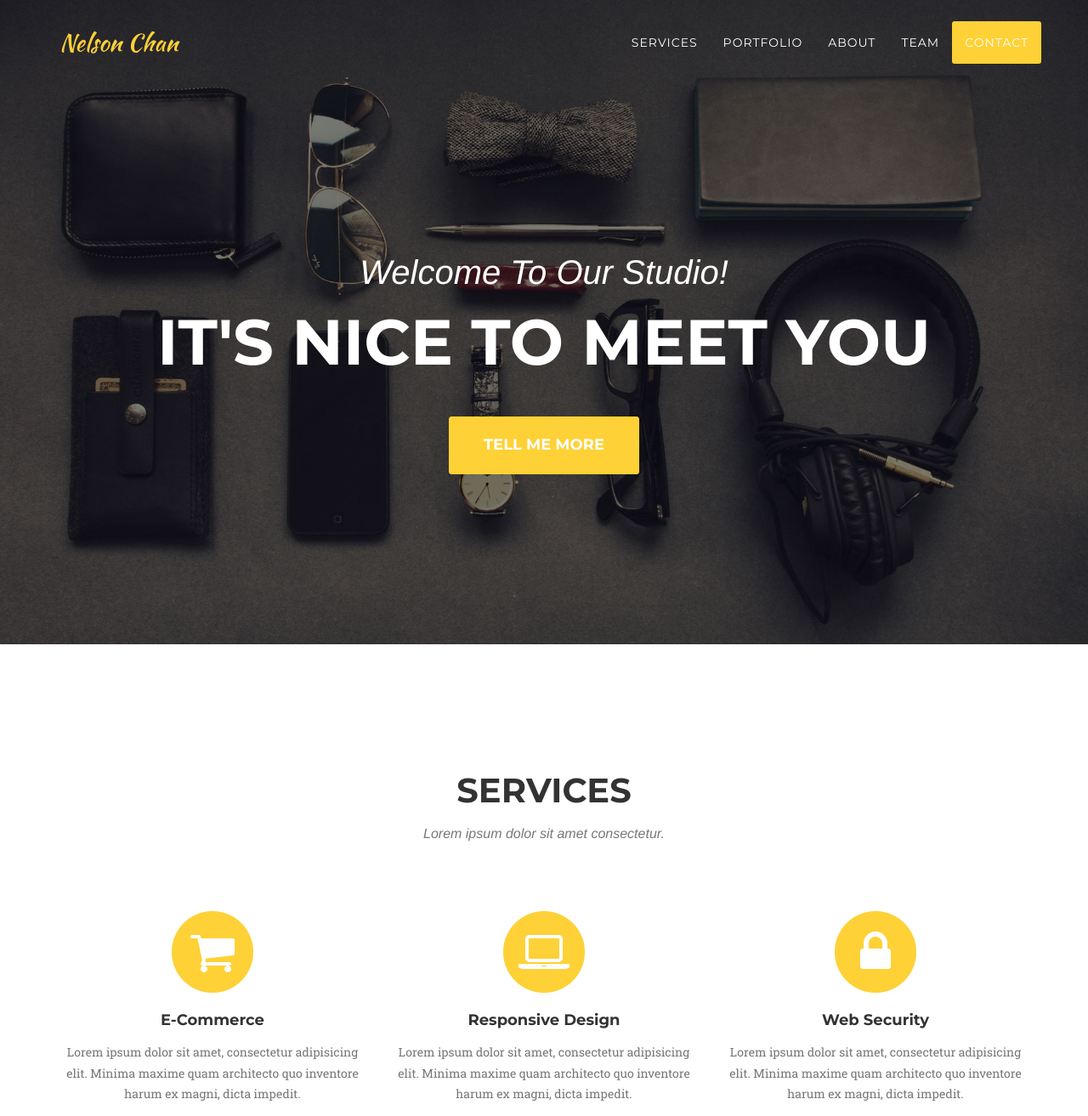
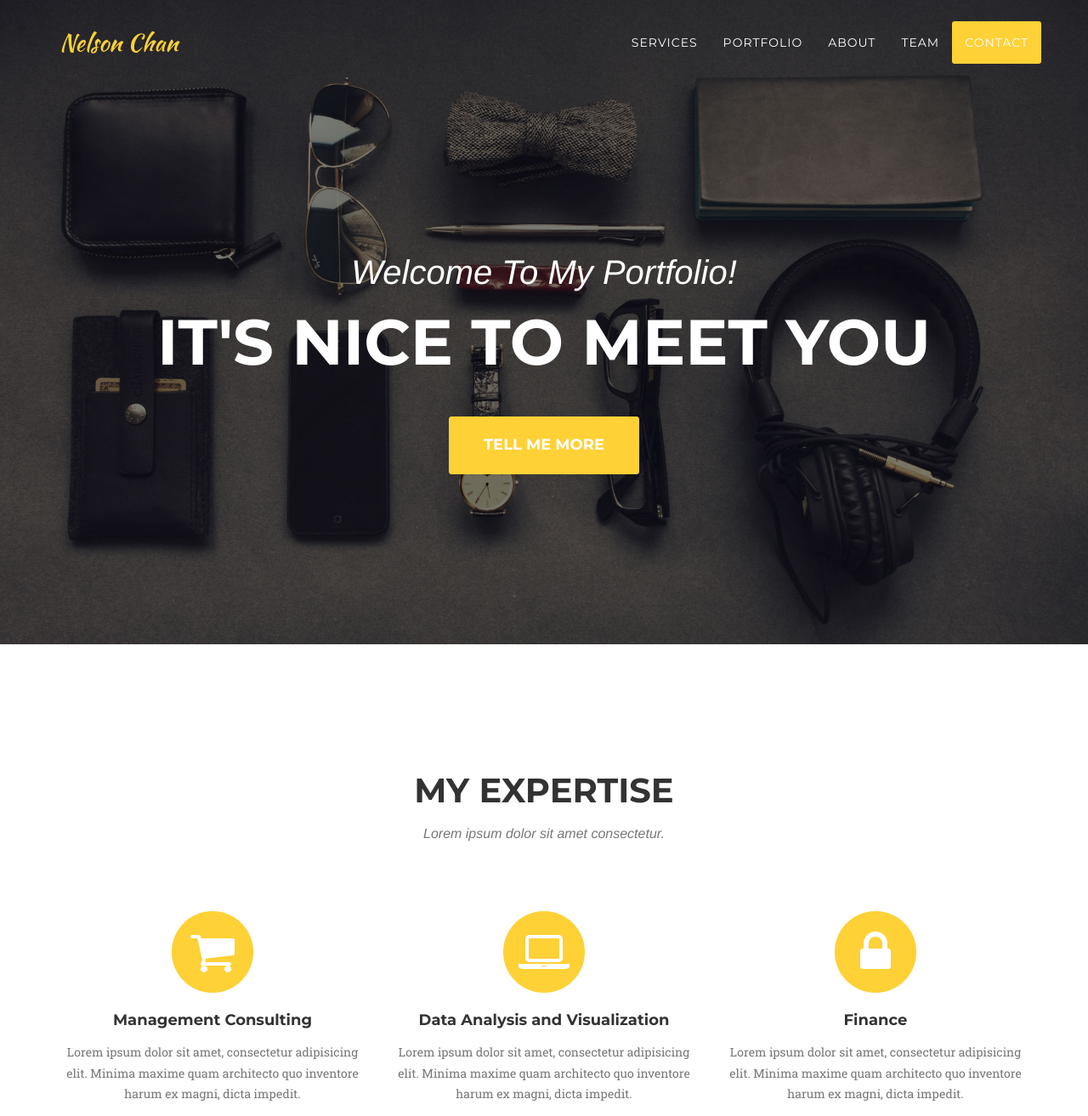
Before and after one commit to nelchan18/myportfolio, a website: page index.html in a window 1280 px wide. Shown: the top 1313 px of the page at 85% size. Drawn offline with nearby package versions, Linux system fonts and the light colour scheme; a web font is replaced by a local one.

Commit message:
Contact Info and Header Info

```diff
--- a/index.html
+++ b/index.html
@@ -78,7 +78,7 @@
     <header>
         <div class="container">
             <div class="intro-text">
-                <div class="intro-lead-in">Welcome To Our Studio!</div>
+                <div class="intro-lead-in">Welcome To My Portfolio!</div>
                 <div class="intro-heading">It's Nice To Meet You</div>
                 <a href="#services" class="page-scroll btn btn-xl">Tell Me More</a>
             </div>
@@ -90,7 +90,7 @@
         <div class="container">
             <div class="row">
                 <div class="col-lg-12 text-center">
-                    <h2 class="section-heading">Services</h2>
+                    <h2 class="section-heading">My Expertise</h2>
                     <h3 class="section-subheading text-muted">Lorem ipsum dolor sit amet consectetur.</h3>
                 </div>
             </div>
@@ -100,7 +100,7 @@
                         <i class="fa fa-circle fa-stack-2x text-primary"></i>
                         <i class="fa fa-shopping-cart fa-stack-1x fa-inverse"></i>
                     </span>
-                    <h4 class="service-heading">E-Commerce</h4>
+                    <h4 class="service-heading">Management Consulting</h4>
                     <p class="text-muted">Lorem ipsum dolor sit amet, consectetur adipisicing elit. Minima maxime quam architecto quo inventore harum ex magni, dicta impedit.</p>
                 </div>
                 <div class="col-md-4">
@@ -108,7 +108,7 @@
                         <i class="fa fa-circle fa-stack-2x text-primary"></i>
                         <i class="fa fa-laptop fa-stack-1x fa-inverse"></i>
                     </span>
-                    <h4 class="service-heading">Responsive Design</h4>
+                    <h4 class="service-heading">Data Analysis and Visualization</h4>
                     <p class="text-muted">Lorem ipsum dolor sit amet, consectetur adipisicing elit. Minima maxime quam architecto quo inventore harum ex magni, dicta impedit.</p>
                 </div>
                 <div class="col-md-4">
@@ -116,7 +116,7 @@
                         <i class="fa fa-circle fa-stack-2x text-primary"></i>
                         <i class="fa fa-lock fa-stack-1x fa-inverse"></i>
                     </span>
-                    <h4 class="service-heading">Web Security</h4>
+                    <h4 class="service-heading">Finance</h4>
                     <p class="text-muted">Lorem ipsum dolor sit amet, consectetur adipisicing elit. Minima maxime quam architecto quo inventore harum ex magni, dicta impedit.</p>
                 </div>
             </div>
@@ -399,7 +399,7 @@
         <div class="container">
             <div class="row">
                 <div class="col-lg-12 text-center">
-                    <h2 class="section-heading">Contact Us</h2>
+                    <h2 class="section-heading">Contact Me</h2>
                     <h3 class="section-subheading text-muted">Lorem ipsum dolor sit amet consectetur.</h3>
                 </div>
             </div>
```
